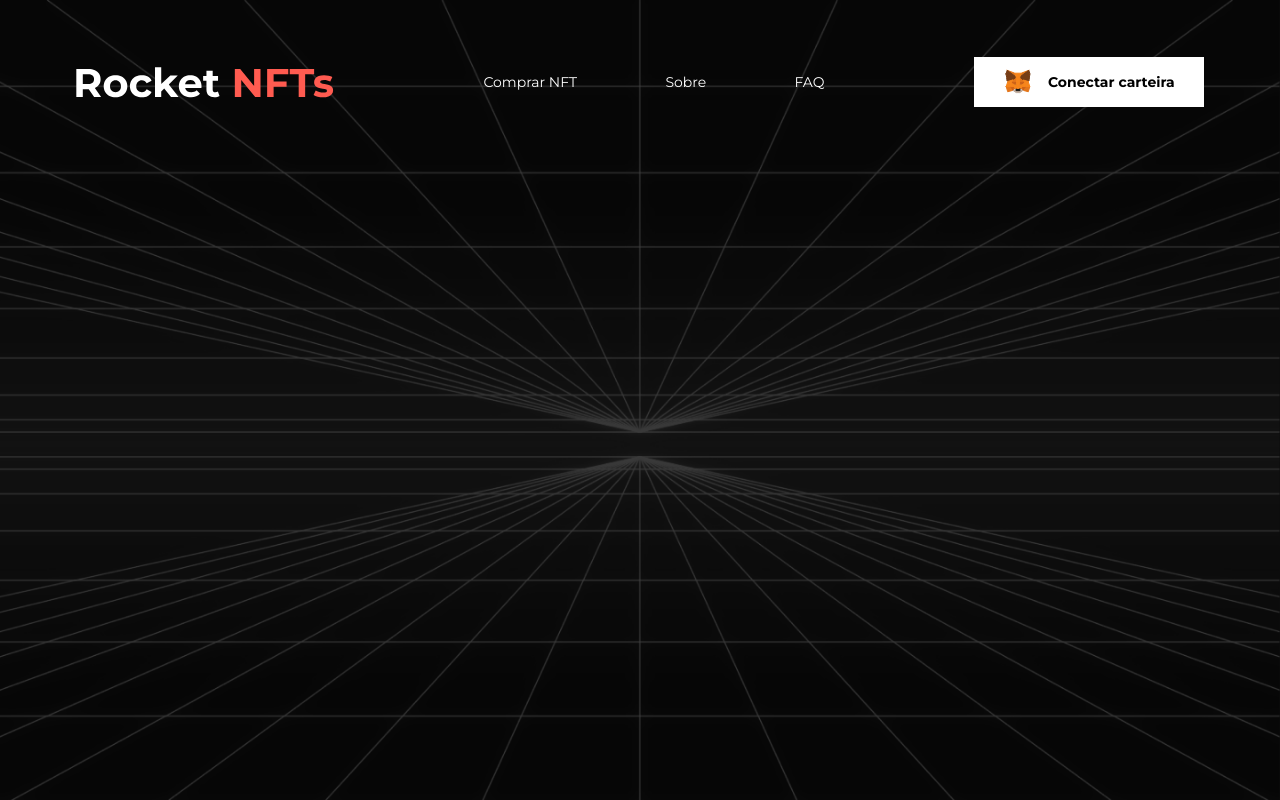
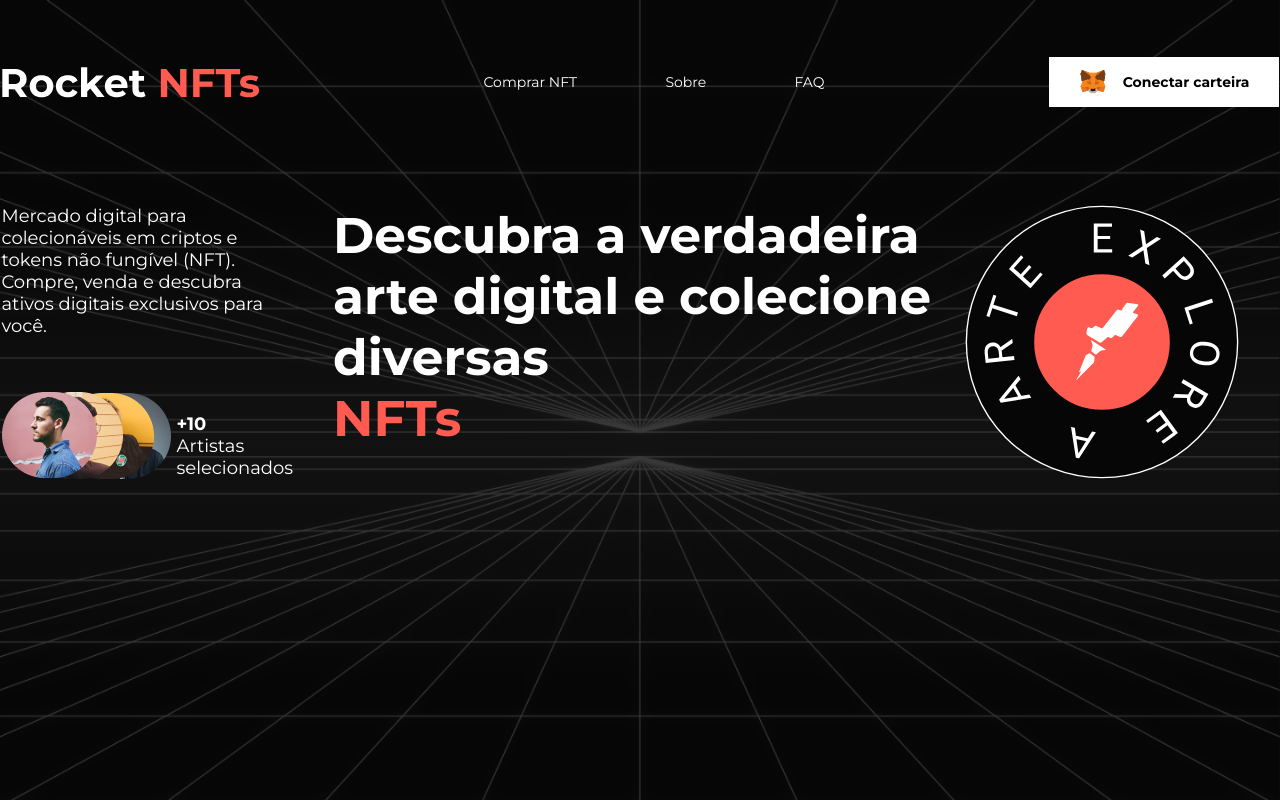
Before and after one commit to brunood07/rocket-nfts, a React (Vite) app: page / in a window 1280 px wide. Built offline with nearby package versions, Linux system fonts and the light colour scheme.

Commit message:
feat: hero component created

```diff
--- a/src/components/Header/styles.ts
+++ b/src/components/Header/styles.ts
@@ -3,7 +3,7 @@
 export const HeaderContainer = styled.header`
   display: flex;
   align-items: center;
-  justify-content: space-around;
+  justify-content: space-between;
 
   width: 1277px;
   height: 50px;
--- /dev/null
+++ b/src/components/Hero/index.tsx
@@ -0,0 +1,41 @@
+import ArtistsIMG from "../../assets/group-avarts.png";
+import BadgeIMG from "../../assets/badge.svg";
+
+import {
+  ArtistsContainer,
+  BannerContainer,
+  HeroContainer,
+  ImageContainer,
+  NumberContainer,
+  Section,
+  TextSection,
+} from "./styles";
+
+export function Hero() {
+  return (
+    <HeroContainer>
+      <ArtistsContainer>
+        <p>
+          Mercado digital para colecionáveis em criptos e tokens não fungível
+          (NFT). Compre, venda e descubra ativos digitais exclusivos para você.
+        </p>
+        <ImageContainer>
+          <img src={ArtistsIMG} alt="" />
+          <NumberContainer>
+            <strong>+10</strong>
+            <p>Artistas selecionados</p>
+          </NumberContainer>
+        </ImageContainer>
+      </ArtistsContainer>
+      <BannerContainer>
+        <TextSection>
+          <Section>
+            Descubra a verdadeira arte digital e colecione diversas
+          </Section>
+          <p>NFTs</p>
+        </TextSection>
+        <img src={BadgeIMG} alt="" />
+      </BannerContainer>
+    </HeroContainer>
+  );
+}
--- /dev/null
+++ b/src/components/Hero/styles.ts
@@ -0,0 +1,66 @@
+import styled from "styled-components";
+
+export const HeroContainer = styled.div`
+  display: flex;
+  flex-direction: row;
+
+  width: 1277px;
+
+  margin-top: 98px;
+`;
+
+export const ArtistsContainer = styled.div`
+  width: 369px;
+
+  p {
+    font-size: 18px;
+    font-weight: 400;
+
+    line-height: 22px;
+  }
+`;
+
+export const ImageContainer = styled.div`
+  display: flex;
+  flex-direction: row;
+
+  margin-top: 55px;
+`;
+
+export const NumberContainer = styled.div`
+  display: flex;
+  justify-content: flex-end;
+  flex-direction: column;
+
+  font-size: 18px;
+  font-weight: 400;
+
+  line-height: 22px;
+
+  margin-left: 6px;
+`;
+
+export const BannerContainer = styled.div`
+  display: flex;
+  flex-direction: row;
+
+  margin: 0 40px;
+`;
+
+export const TextSection = styled.div`
+  p {
+    font-size: 50px;
+    font-weight: bold;
+
+    line-height: 61px;
+
+    color: var(--color-logo);
+  }
+`;
+
+export const Section = styled.section`
+  font-size: 50px;
+  font-weight: bold;
+
+  line-height: 61px;
+`;
--- a/src/pages/Home/index.tsx
+++ b/src/pages/Home/index.tsx
@@ -1,4 +1,5 @@
 import { Header } from "../../components/Header";
+import { Hero } from "../../components/Hero";
 
 import { Container } from "./styles";
 
@@ -6,6 +7,7 @@
   return (
     <Container>
       <Header />
+      <Hero />
     </Container>
   );
 }
--- a/src/pages/Home/styles.ts
+++ b/src/pages/Home/styles.ts
@@ -7,7 +7,8 @@
   height: 100vh;
 
   display: flex;
-  justify-content: center;
+  align-items: center;
+  flex-direction: column;
 
   background-image: url(${backgroundIMG});
   background-size: cover;
```
